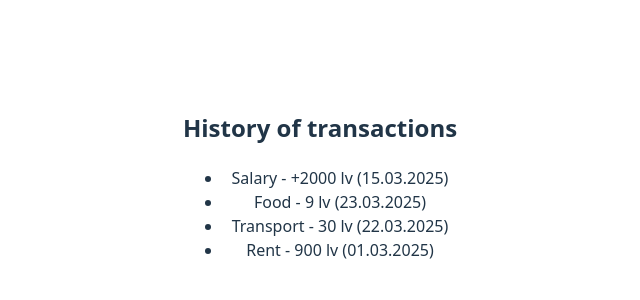
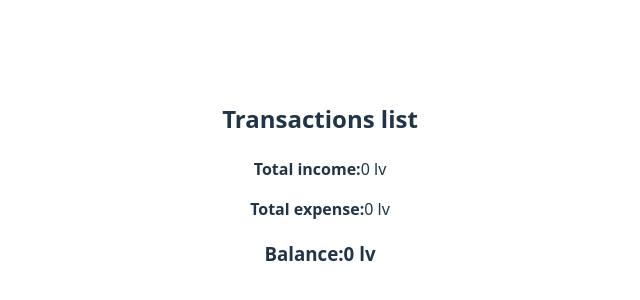
Before and after one commit to StanislavHristov87/Finance-Control, a React (Vite) app in the folder budget-tracker/: page /transactionsList in a window 1280 px wide. Shown: the part 216-516 px from the top of the page, without its empty margins (320-960 px from the left). Built offline with nearby package versions, Linux system fonts and the light colour scheme; no server answers; the database is empty.

Commit message:
moving state of transaction in app.jsx and showing the ui of transactions

```diff
--- a/budget-tracker/src/App.jsx
+++ b/budget-tracker/src/App.jsx
@@ -22,6 +22,13 @@ function App() {
     userData: null,
   });
 
+  const [transaction, setTransaction] = useState({
+    sum: '',
+    type: 'income',
+    category: 'salary',
+    info: ''
+});
+
   const [user, loading, error] = useAuthState(auth);
   useEffect(() => {
     if (!loading && user) {
@@ -44,8 +51,8 @@ function App() {
                 <Route path='/register' element={< Register />} />
                 <Route path='/signin' element={< SignIn />} />
                 <Route path='/profile' element={< Profile />} />
-                <Route path='/transactions' element={<AddTransaction />} />
-                <Route path='/transactionsList' element={<TransactionList />} />
+                <Route path='/transactions' element={<AddTransaction transaction={transaction} setTransaction={setTransaction} />} />
+                <Route path='/transactionsList' element={<TransactionList  />} />
                 <Route path='/statistics' element={<Statistic />} />
             </Routes>
         </AppContext.Provider>
--- a/budget-tracker/src/components/Statistic/Statistic.jsx
+++ b/budget-tracker/src/components/Statistic/Statistic.jsx
@@ -1,6 +1,6 @@
 import React from 'react'
 
-function Statistic() {
+const Statistic = () => {
   return (
     <div style={{ textAlign: "center", marginTop: "20px" }}>
       <h2>📊 Balance</h2>
--- a/budget-tracker/src/components/TransactionList/TransactionList.jsx
+++ b/budget-tracker/src/components/TransactionList/TransactionList.jsx
@@ -1,18 +1,49 @@
-import React from 'react'
+import { onValue, ref } from 'firebase/database';
+import React, { useEffect, useState } from 'react'
+import { db } from '../../config/firebase-config';
 
-function TransactionList() {
+const TransactionList = () => {
+
+    const [transactions, setTransactions] = useState([]);
+
+        useEffect(() => {
+
+            const transactionsRef = ref( db, "transactions" );
+
+            const unsubscribe = onValue(transactionsRef, (snapshot) => {
+
+                if (snapshot.exists()) {
+                    const data = snapshot.val();
+                    const transactionArray = Object.values(data);
+                    setTransactions(transactionArray);
+
+                } else {
+                    setTransactions([]);
+                }
+            });
+            return () => unsubscribe();
+        }, []);
+
+        const total = transactions.reduce((acc, transaction) => {
+            if ( transaction.type === "income" ) {
+                acc.income += Number(transaction.sum);
+            } else {
+                acc.expense += Number(transaction.sum);
+            }
+            return acc;
+        }, {income: 0, expense: 0})
+
   return (
-  <div style={{maxWidth: "300px", margin: "auto" }}>
-    <h2>History of transactions</h2>
 
-    <ul>
-        <li>Salary - +2000 lv (15.03.2025)</li>
-        <li>Food - 9 lv (23.03.2025)</li>
-        <li>Transport - 30 lv (22.03.2025)</li>
-        <li>Rent - 900 lv (01.03.2025)</li>
-    </ul>
+    <div>
+        <h2>Transactions list</h2>
 
-  </div>
+        <p><strong>Total income:</strong>{total.income} lv</p>
+        <p><strong>Total expense:</strong>{total.expense} lv</p>
+
+        <h3><strong>Balance:</strong>{total.income - total.expense} lv</h3>
+
+    </div>
   )
 }
 
--- a/budget-tracker/src/components/addTransaction/AddTransaction.jsx
+++ b/budget-tracker/src/components/addTransaction/AddTransaction.jsx
@@ -1,25 +1,64 @@
-import React from 'react'
 
-function AddTransaction() {
-    const handleSubmit = (e) => {
-        e.preventDefault();
-        alert("Transactions will be added soon!")
+import { addTransaction } from "../../services/transaction-services";
+import { useNavigate } from "react-router-dom";
+
+const AddTransaction = ({ transaction, setTransaction } ) => {
+
+
+        const navigate = useNavigate();
+
+        const handleChange = (e) => {
+            setTransaction({
+                ...transaction,
+                [e.target.name]: e.target.value
+            });
+        };
+
+
+
+   const handleSubmit = async (e) => {
+    e.preventDefault();
+    console.log("Submitting transaction:", transaction);
+    try {
+        await addTransaction(transaction);
+        alert("transaction added successfully!");
+
+        navigate("/transactionsList")
+    } catch (error) {
+        console.error("Error adding transaction:", error.message);
+        alert("Error adding transaction!", error)
     }
+   }
+
+
+
   return (
     <form onSubmit={handleSubmit} style={{maxWidth: "400px", margin: "auto"}} >
         <h2>Adding transactions</h2>
 
     <label>Sum</label>
-    <input type="number" placeholder='add a sum' required />
+    <input
+    type="number"
+    name="sum"
+    placeholder='Add a sum'
+    value={transaction.sum}
+    onChange={handleChange}
+    required />
 
     <label>Type of transaction</label>
-    <select>
+    <select
+    name="type"
+    value={transaction.type}
+    onChange={handleChange}>
         <option value="income">Income</option>
         <option value="expense">Expense</option>
     </select>
 
     <label>Category</label>
-    <select>
+    <select
+    name="category"
+    value={transaction.category}
+    onChange={handleChange} >
         <option value="salary">Salary</option>
         <option value="food">Food</option>
         <option value="rent">Rent</option>
@@ -27,7 +66,12 @@ function AddTransaction() {
     </select>
 
     <label>Info</label>
-    <input type="tex" placeholder='Info' />
+    <input
+    type="text"
+    name="info"
+    value={transaction.info}
+    placeholder='info'
+    onChange={handleChange} />
 
         <button type='submit'>Add</button>
 
@@ -35,4 +79,4 @@ function AddTransaction() {
   )
 }
 
-export default AddTransaction
+export default AddTransaction;
--- /dev/null
+++ b/budget-tracker/src/services/transaction-services.js
@@ -0,0 +1,14 @@
+import { db } from '../config/firebase-config';
+import { push, ref, set } from 'firebase/database';
+
+export const addTransaction = async (transaction) => {
+    try {
+        const transactionRef = push(ref(db, 'transactions'));
+        await set(transactionRef, transaction);
+        console.log('Transaction added succsesfully!');
+
+    } catch (error) {
+        console.error('Error adding transaction:', error);
+
+    }
+}
--- a/budget-tracker/src/services/user-services.js
+++ b/budget-tracker/src/services/user-services.js
@@ -1,5 +1,6 @@
 import { get, set, ref, query, equalTo, orderByChild, update } from "firebase/database";
 import { db } from "../config/firebase-config";
+import { addDoc, collection } from "firebase/firestore";
 
 
 export const getUserByHandle = async (handle) => {
```
